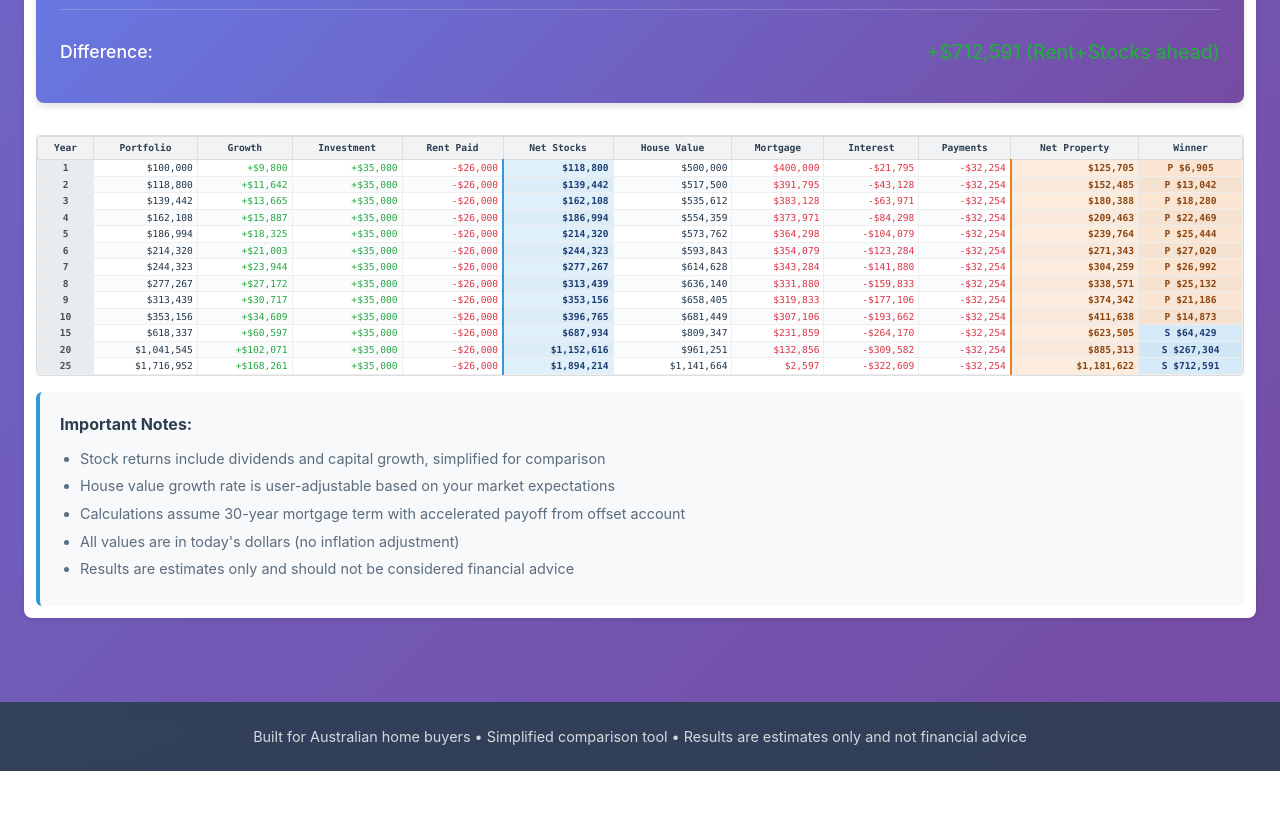
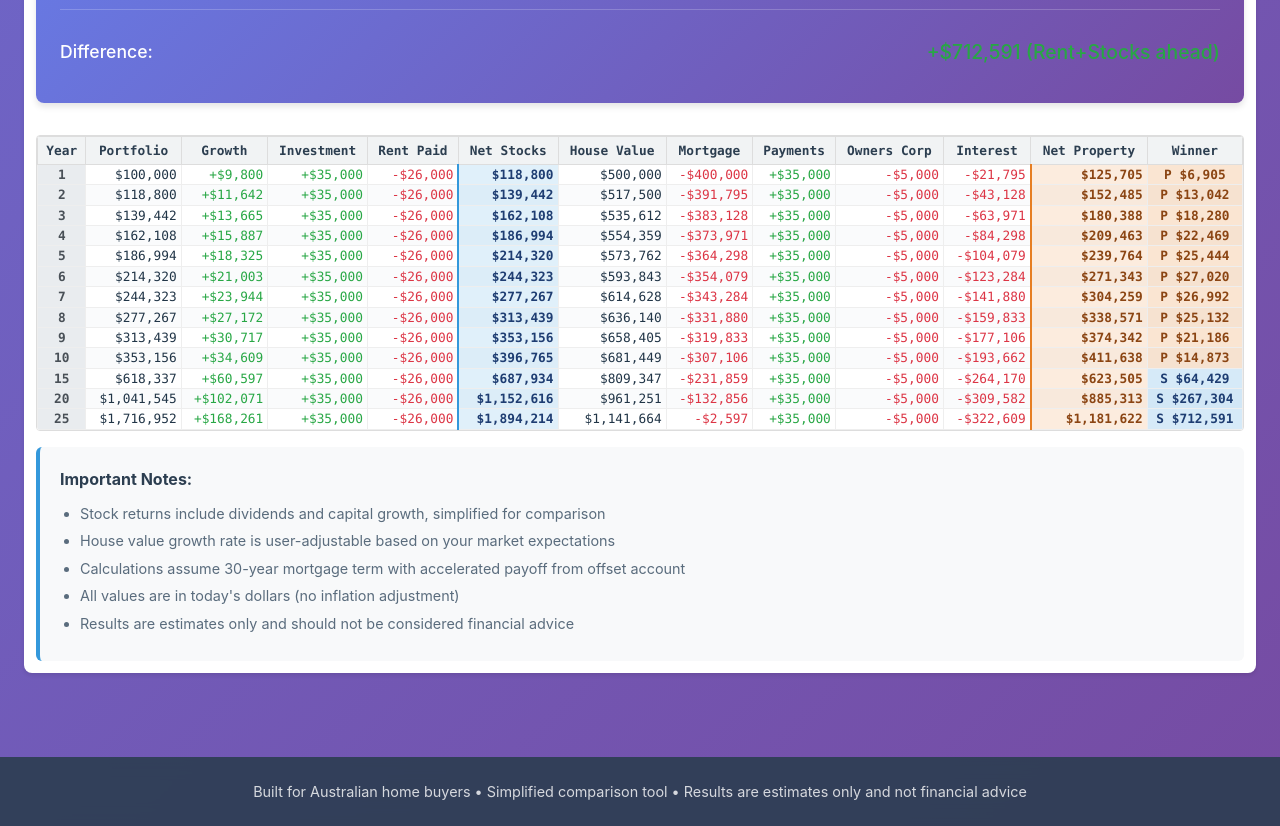
Before and after one commit to lachlanmcmillan/investment-projection, a React (Vite) app: page / in a window 1280 px wide. Shown: the part 2240-3066 px from the top of the page. Before the commit the page ends 3011 px from the top, so only its background shows below. Built offline with nearby package versions, Linux system fonts and the light colour scheme.

Commit message:
continue improving table

```diff
--- a/src/components/ComparisonTable.module.css
+++ b/src/components/ComparisonTable.module.css
@@ -68,14 +68,6 @@
   font-size: 1.1em;
 }
 
-.positive {
-  color: #2ecc71;
-}
-
-.negative {
-  color: #e74c3c;
-}
-
 .stock {
   color: #3498db;
 }
@@ -95,7 +87,7 @@
 .table {
   width: 100%;
   border-collapse: collapse;
-  font-size: 0.75em;
+  font-size: 1rem;
   background: white;
   font-family: 'SF Mono', Monaco, 'Cascadia Code', Consolas, monospace;
 }
@@ -130,19 +122,6 @@
 
 .tableRow:nth-child(even):hover {
   background: #f0f2f5;
-}
-
-.difference {
-  text-align: center !important;
-  font-weight: 600;
-  position: relative;
-}
-
-.leader {
-  font-size: 0.7em;
-  font-weight: 400;
-  color: #7f8c8d;
-  margin-top: 2px;
 }
 
 
--- a/src/components/ComparisonTable.tsx
+++ b/src/components/ComparisonTable.tsx
@@ -99,8 +99,9 @@ export default function ComparisonTable({ projections, inputs }: Props) {
                           <th>Net Stocks</th>
                           <th>House Value</th>
                           <th>Mortgage</th>
+                          <th>Payments</th>
+                          <th>Owners Corp</th>
                           <th>Interest</th>
-              <th>Payments</th>
                           <th>Net Property</th>
                           <th>Winner</th>
                         </tr>
@@ -119,6 +120,7 @@ export default function ComparisonTable({ projections, inputs }: Props) {
               const monthlyMortgage = loanAmount > 0 ? calculateMortgagePayment(loanAmount, inputs.mortgageRate, 30) : 0;
               const annualMortgage = monthlyMortgage * 12;
               const extraPayment = Math.max(0, inputs.yearlyInvestment - annualMortgage - inputs.ownersCorp);
+              const totalMortgagePayments = annualMortgage + extraPayment;
 
               // Calculate beginning of year house value
               const beginningHouseValue = yearIndex > 0 ?
@@ -146,9 +148,10 @@ export default function ComparisonTable({ projections, inputs }: Props) {
 
                   {/* Property columns */}
                   <td>{formatCurrency(beginningHouseValue)}</td>
-                  <td className={styles.negative}>{formatCurrency(beginningMortgageBalance)}</td>
+                  <td className={styles.negative}>-{formatCurrency(beginningMortgageBalance)}</td>
+                  <td className={styles.positive}>+{formatCurrency(inputs.yearlyInvestment)}</td>
+                  <td className={styles.negative}>-{formatCurrency(inputs.ownersCorp)}</td>
                   <td className={styles.negative}>-{formatCurrency(projection.totalInterestPaid)}</td>
-                  <td className={styles.negative}>-{formatCurrency(annualMortgage + inputs.ownersCorp)}</td>
                   <td className={styles.totalProperty}>{formatCurrency(projection.propertyNetWorth)}</td>
 
                   {/* Winner */}
--- a/src/components/InputForm.module.css
+++ b/src/components/InputForm.module.css
@@ -100,22 +100,7 @@
   line-height: 1.2;
 }
 
-.checkboxGroup {
-  margin-bottom: 16px;
-}
 
-.checkboxGroup label {
-  display: flex;
-  align-items: center;
-  font-weight: 500;
-  color: #2c3e50;
-  cursor: pointer;
-}
-
-.checkboxGroup input[type="checkbox"] {
-  margin-right: 8px;
-  scale: 1.2;
-}
 
 .calculations {
   background: linear-gradient(135deg, #667eea 0%, #764ba2 100%);
```
Lines whose indentation alone changed are shown as unchanged.
